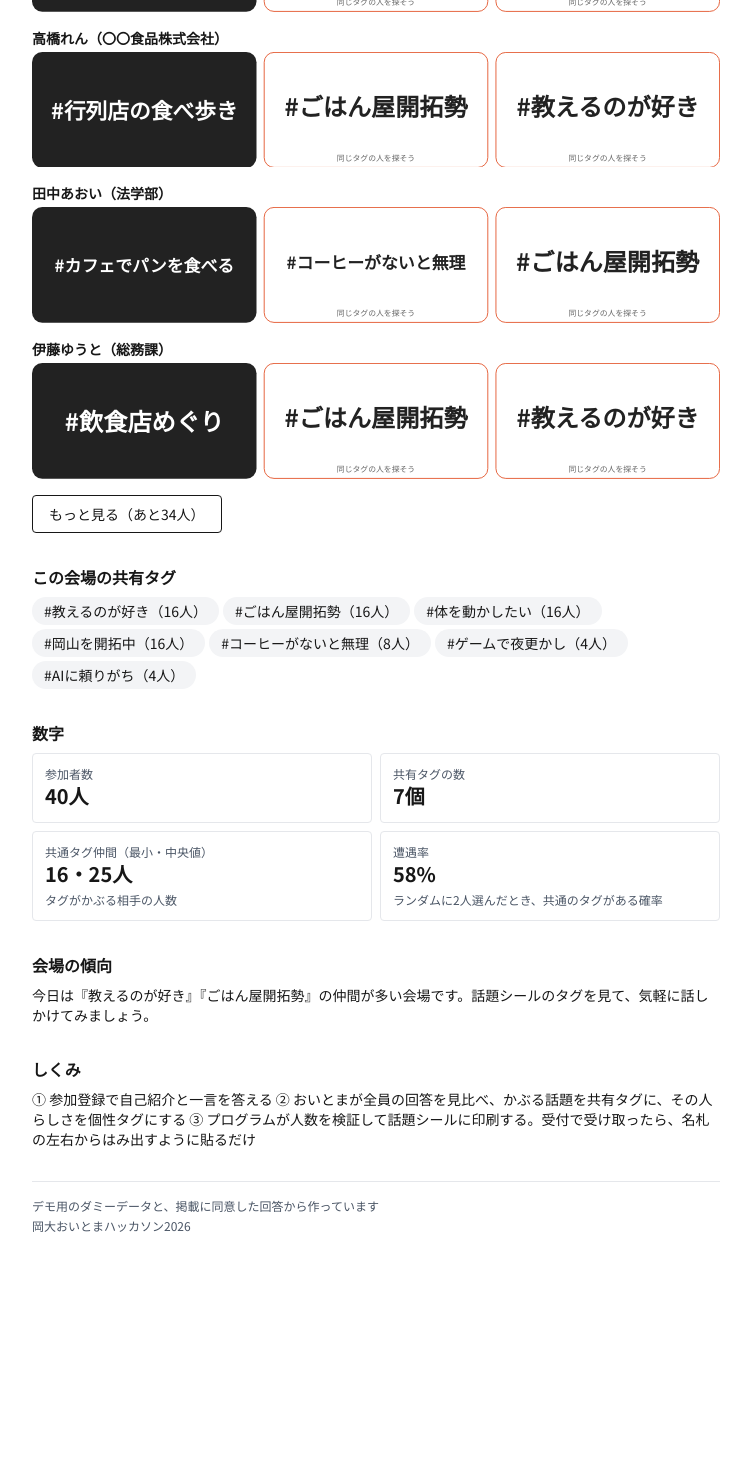
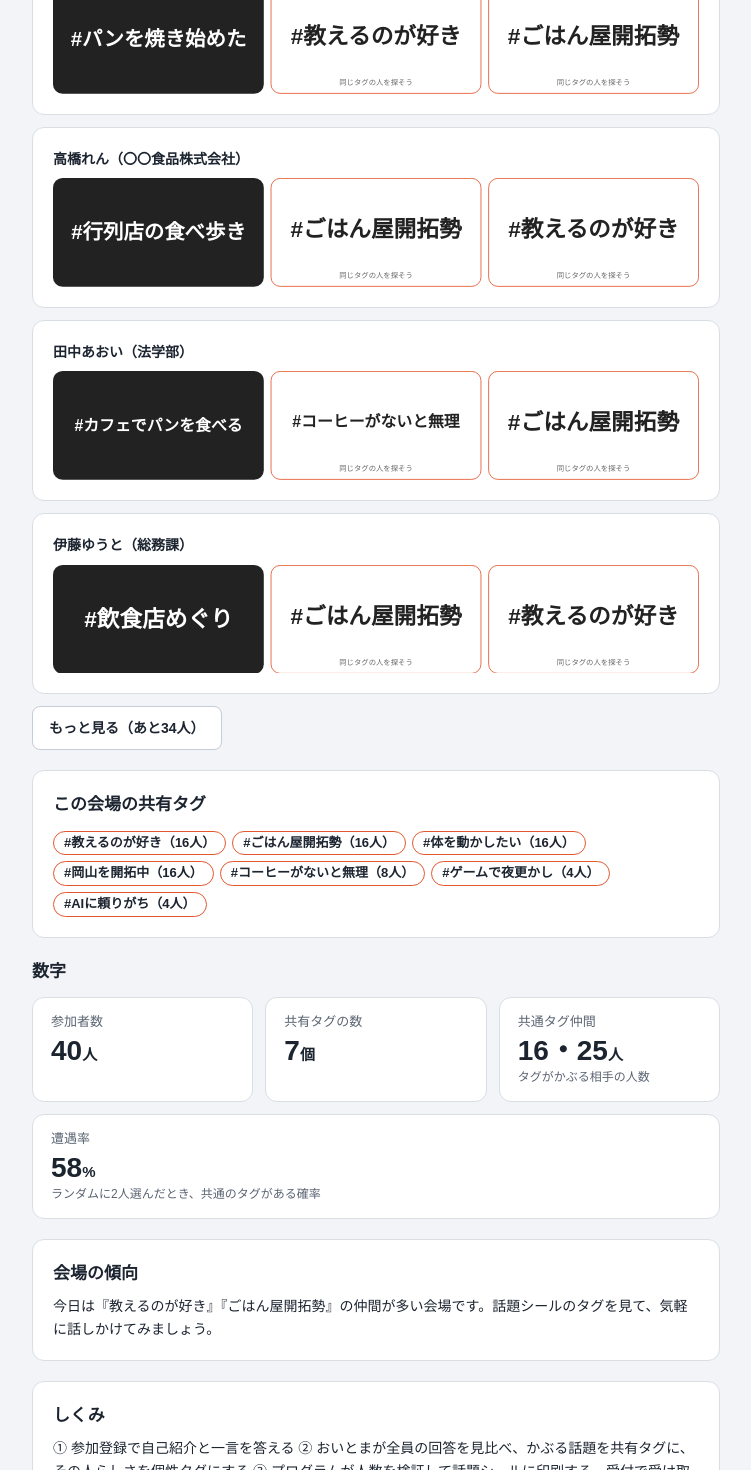
Before and after one commit to Shun523/oitoma-hackathon, a Next.js app: page / in a window 1280 px wide. Shown: the part 640-2110 px from the top of the page, without its empty margins (264-1015 px from the left). Before the commit the page ends 1906 px from the top, so only its background shows below. Built offline with nearby package versions, Linux system fonts and the light colour scheme; a web font is replaced by a local one.

Commit message:
公開トップを管理画面の雰囲気に合わせる

```diff
--- a/src/components/PublicTop.tsx
+++ b/src/components/PublicTop.tsx
@@ -1,12 +1,16 @@
 // src/components/PublicTop.tsx
-// 公開トップの対話部分（絞り込み、もっと見る）。スマホ最優先。
+// 公開トップの対話部分（絞り込み、もっと見る）。スマホ最優先。管理画面と同じ雰囲気。
 'use client';
 
 import { useState } from 'react';
+import { adminFont } from '@/app/admin/fonts';
 import { EVENT } from '../config/event';
 import type { PublishedData } from '../lib/types';
 import { FitToWidth } from './FitToWidth';
 import { StickerSet } from './StickerSet';
+import { Button } from './ui/Button';
+import { Card, CardTitle } from './ui/Card';
+import { StatCard } from './ui/StatCard';
 
 const INITIAL_COUNT = 6;
 
@@ -18,41 +22,43 @@ export function PublicTop({ data }: { data: PublishedData }): React.JSX.Element
   const shown = expanded ? visible : visible.slice(0, INITIAL_COUNT);
 
   return (
-    <div className="mx-auto w-full max-w-[720px] space-y-8 px-4 py-8">
+    <div className={`${adminFont.className} min-h-screen bg-adm-bg text-adm-body leading-[1.6] text-adm-ink`}>
+      <div className="mx-auto w-full max-w-[720px] space-y-5 px-4 py-8">
         <section>
-        <p className="text-xl font-bold">{EVENT.appName}</p>
-        <h1 className="mt-2 text-2xl font-bold">名札に“話題”を足して、肩書き以外の話から始めよう</h1>
-        <p className="mt-2 text-sm text-gray-600">
+          <p className="text-[19px] font-bold">{EVENT.appName}</p>
+          <h1 className="mb-1 mt-0.5 text-adm-h1 font-bold leading-snug">
+            名札に“話題”を足して、肩書き以外の話から始めよう
+          </h1>
+          <p className="text-adm-ink2">
             登録時の自己紹介から、おいとまが会場全体を見比べて“話しかけたくなるタグ”を作ります
           </p>
         </section>
 
-      <section className="space-y-4">
-        <h2 className="font-bold">話題シール</h2>
+        <section className="space-y-3">
+          <h2 className="text-adm-lead font-bold">話題シール</h2>
           {shown.map((s) => (
-          <div key={s.id}>
-            <p className="mb-1 text-sm font-bold">
+            <Card key={s.id} className="p-5">
+              <p className="mb-2 text-adm-table font-bold">
                 {s.name}（{s.affiliation}）
               </p>
               <FitToWidth designWidthPx={760}>
                 <StickerSet preset="label24" personalTag={s.personalTag} sharedTags={s.sharedTags} />
               </FitToWidth>
-          </div>
+            </Card>
           ))}
           {!expanded && visible.length > INITIAL_COUNT && (
-          <button
-            type="button"
+            <Button
+              variant="secondary"
               onClick={() => setExpanded(true)}
-            className="rounded border px-4 py-2 text-sm"
             >
               もっと見る（あと{visible.length - INITIAL_COUNT}人）
-          </button>
+            </Button>
           )}
         </section>
 
-      <section className="space-y-2">
-        <h2 className="font-bold">この会場の共有タグ</h2>
-        <div className="flex flex-wrap gap-1">
+        <Card className="flex flex-col gap-3 p-5">
+          <CardTitle>この会場の共有タグ</CardTitle>
+          <div className="flex flex-wrap gap-1.5">
             {data.sharedTags.map((t) => {
               const active = filter === t.label;
               return (
@@ -64,60 +70,57 @@ export function PublicTop({ data }: { data: PublishedData }): React.JSX.Element
                     setExpanded(false);
                   }}
                   aria-pressed={active}
-                className={`rounded-full px-3 py-1 text-sm ${active ? 'bg-gray-900 font-bold text-white' : 'bg-gray-100'}`}
+                  className={`inline-block whitespace-nowrap rounded-full border-[1.5px] border-tag-shared px-2.5 py-px text-adm-sm font-bold focus-visible:outline-2 focus-visible:outline-offset-2 focus-visible:outline-adm-primary ${
+                    active ? 'bg-adm-primary-soft text-adm-ink ring-2 ring-adm-primary' : 'bg-adm-surface text-adm-ink'
+                  }`}
                 >
                   #{t.label}（{t.count}人）
                 </button>
               );
             })}
           </div>
-      </section>
+        </Card>
 
-      <section className="space-y-2">
-        <h2 className="font-bold">数字</h2>
-        <dl className="grid grid-cols-2 gap-2">
-          <div className="rounded border border-gray-200 p-3">
-            <dt className="text-xs text-gray-600">参加者数</dt>
-            <dd className="text-xl font-bold">{data.metrics.participants}人</dd>
+        <section className="space-y-3">
+          <h2 className="text-adm-lead font-bold">数字</h2>
+          <div className="flex flex-wrap gap-3">
+            <StatCard label="参加者数" value={data.metrics.participants} unit="人" />
+            <StatCard label="共有タグの数" value={data.metrics.sharedTagCount} unit="個" />
+            <StatCard
+              label="共通タグ仲間"
+              value={`${data.metrics.matesMin}・${data.metrics.matesMedian}`}
+              unit="人"
+              note="タグがかぶる相手の人数"
+            />
+            <StatCard
+              label="遭遇率"
+              value={Math.round(data.metrics.encounterRate * 100)}
+              unit="%"
+              note="ランダムに2人選んだとき、共通のタグがある確率"
+            />
           </div>
-          <div className="rounded border border-gray-200 p-3">
-            <dt className="text-xs text-gray-600">共有タグの数</dt>
-            <dd className="text-xl font-bold">{data.metrics.sharedTagCount}個</dd>
-          </div>
-          <div className="rounded border border-gray-200 p-3">
-            <dt className="text-xs text-gray-600">共通タグ仲間（最小・中央値）</dt>
-            <dd className="text-xl font-bold">
-              {data.metrics.matesMin}・{data.metrics.matesMedian}人
-            </dd>
-            <dd className="mt-1 text-xs text-gray-600">タグがかぶる相手の人数</dd>
-          </div>
-          <div className="rounded border border-gray-200 p-3">
-            <dt className="text-xs text-gray-600">遭遇率</dt>
-            <dd className="text-xl font-bold">{Math.round(data.metrics.encounterRate * 100)}%</dd>
-            <dd className="mt-1 text-xs text-gray-600">ランダムに2人選んだとき、共通のタグがある確率</dd>
-          </div>
-        </dl>
         </section>
 
         {data.summary !== '' && (
-        <section className="space-y-2">
-          <h2 className="font-bold">会場の傾向</h2>
-          <p className="text-sm">{data.summary}</p>
-        </section>
+          <Card className="flex flex-col gap-2 p-5">
+            <CardTitle>会場の傾向</CardTitle>
+            <p className="text-adm-table">{data.summary}</p>
+          </Card>
         )}
 
-      <section className="space-y-2">
-        <h2 className="font-bold">しくみ</h2>
-        <p className="text-sm">
+        <Card className="flex flex-col gap-2 p-5">
+          <CardTitle>しくみ</CardTitle>
+          <p className="text-adm-table">
             ① 参加登録で自己紹介と一言を答える ② おいとまが全員の回答を見比べ、かぶる話題を共有タグに、その人らしさを個性タグにする
             ③ プログラムが人数を検証して話題シールに印刷する。受付で受け取ったら、名札の左右からはみ出すように貼るだけ
           </p>
-      </section>
+        </Card>
 
-      <footer className="border-t border-gray-200 pt-4 text-xs text-gray-600">
+        <footer className="text-adm-xs text-adm-sub">
           <p>{EVENT.publicNote}</p>
           <p className="mt-1">岡大おいとまハッカソン2026</p>
         </footer>
       </div>
+    </div>
   );
 }
```
Also changed, not shown: 1 other file (tests, documents, lock files or other folders). Lines whose indentation alone changed are shown as unchanged.
